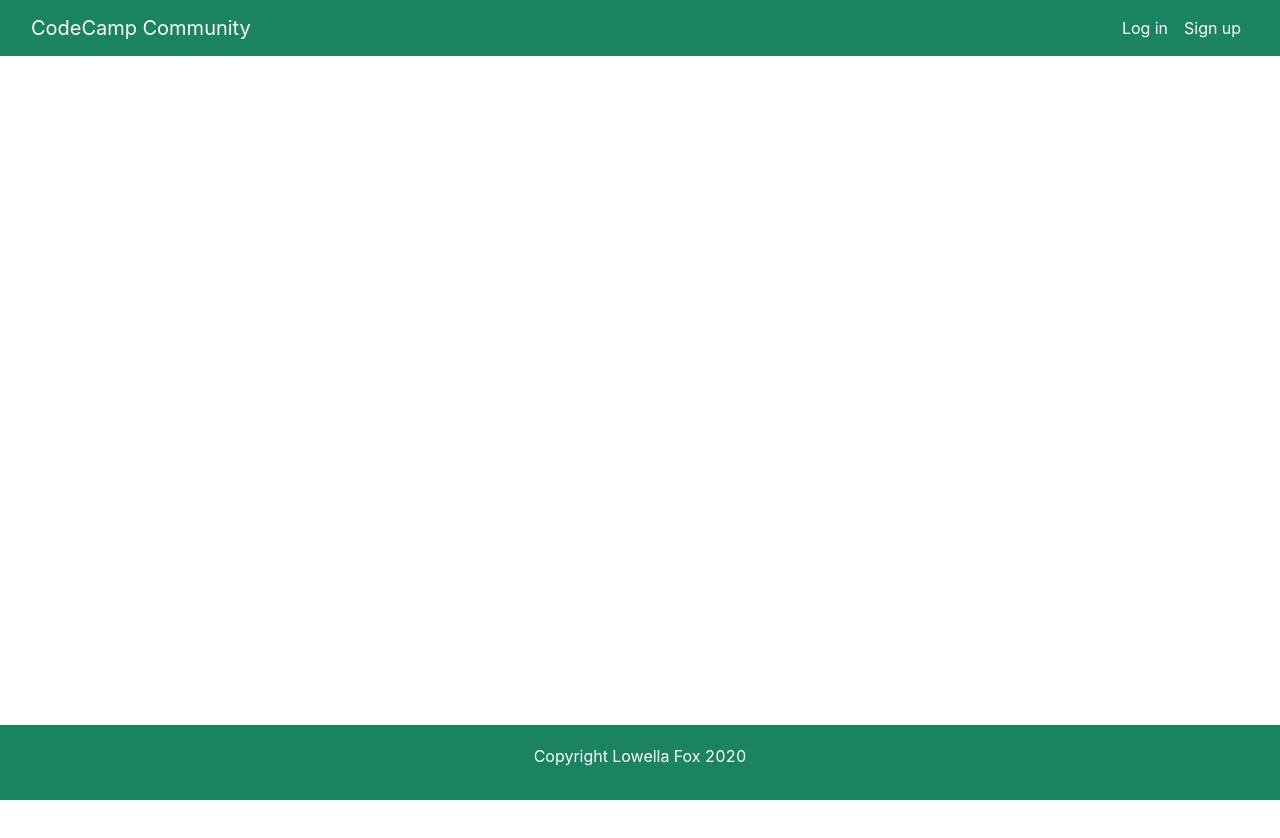
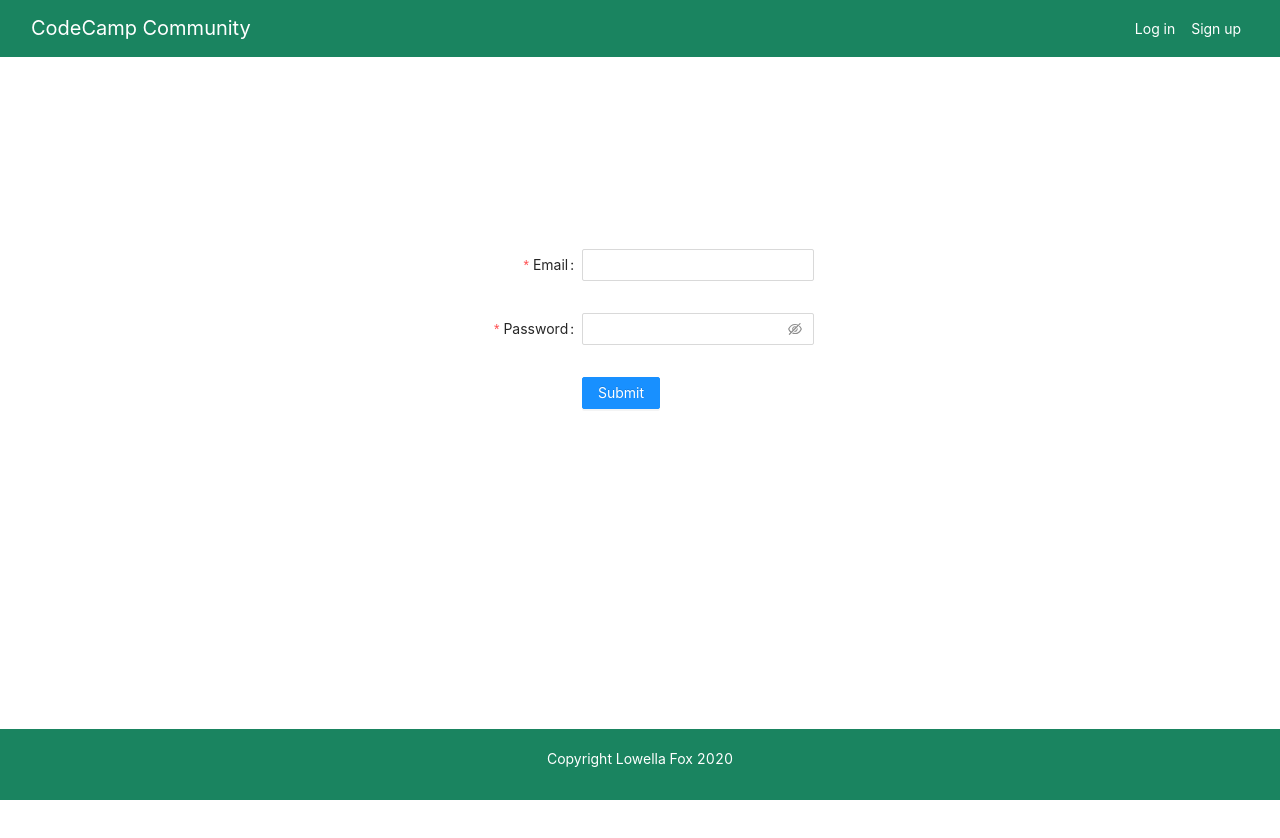
Before and after one commit to Lowella369/codeCamp-Forums, a React (Create React App) app in the folder client/: page /#/login in a window 1280 px wide. Shown: the top 838 px of the page. Before the commit the page ends 800 px from the top, so only its background shows below. Built offline with nearby package versions, Linux system fonts and the light colour scheme.

Commit message:
Using HashRouter instead of Router

```diff
--- a/client/src/App.js
+++ b/client/src/App.js
@@ -1,9 +1,8 @@
 import React from "react";
-import { BrowserRouter as Router, Route, Switch, Link  } from "react-router-dom";
+import { HashRouter, BrowserRouter as Router, Route, Switch, Redirect  } from "react-router-dom";
 import Navigation from "./components/Navigation.js";
 import Footer from "./components/Footer.js";
 import "./App.css";
-import "bootstrap/dist/css/bootstrap.min.css";
 
 import Login from "./components/Auth/login";
 import SignUp from "./components/Auth/signup";
@@ -16,11 +15,12 @@ import UpdateForum from "./components/Forum/updateForum";
 function App() {
 
   return (
-    <Router>
+    <HashRouter>
       <Navigation />
       <div className="d-flex">
         <Switch>
-          <Route path="/login" exact component ={Login} />
+          <Redirect exact path="/" to ="/login" />
+          <Route path="/login" component ={Login} />
           <Route path="/signup" component ={SignUp} />
           <Route path="/home" component ={Home} />
           <Route path="/forum" component ={Forum} />
@@ -29,7 +29,7 @@ function App() {
         </Switch>
       </div>
       <Footer/>
-    </Router>
+    </HashRouter>
   );
 }
 
```
